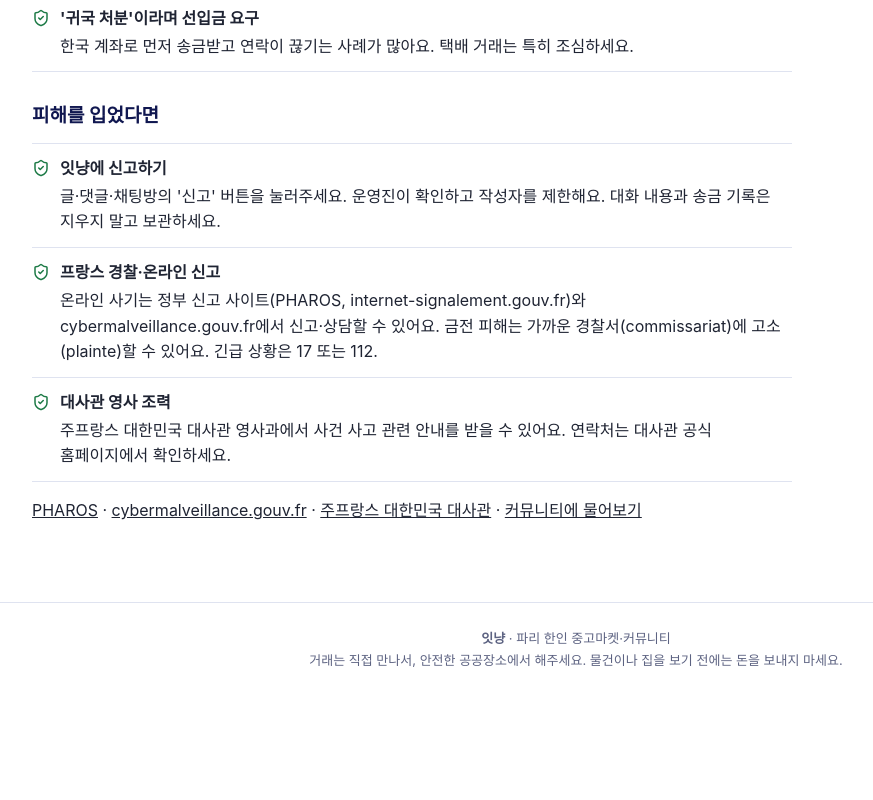
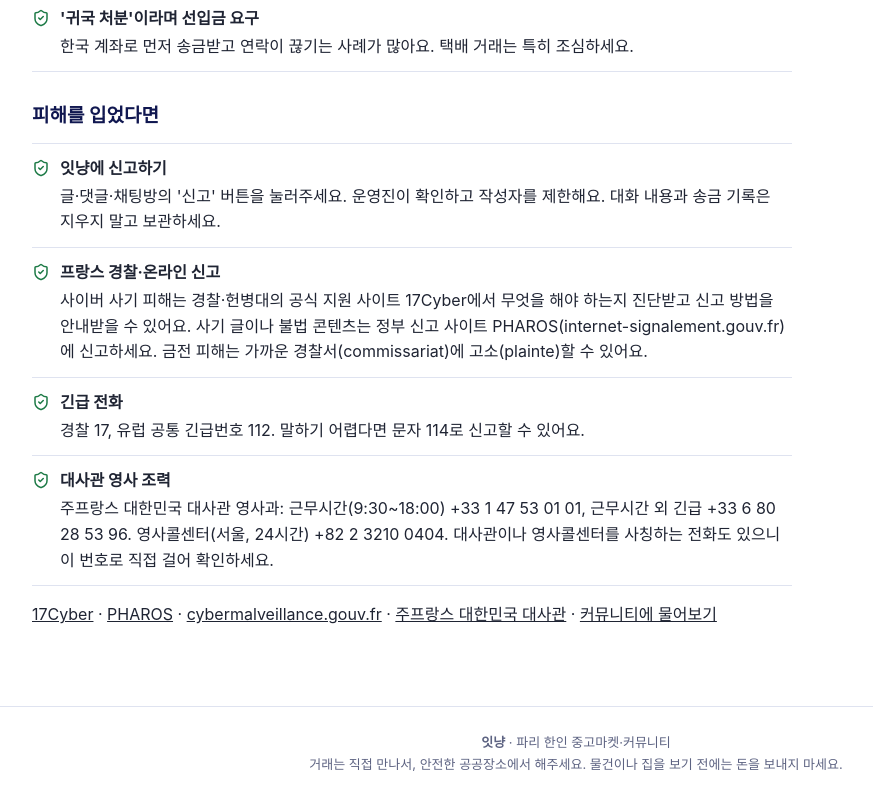
Before and after one commit to PfClaKr/sub_project, a Next.js app in the folder srcs/frontend/: page /safety in a window 1280 px wide. Shown: the part 1140-1940 px from the top of the page, without its empty margins (64-937 px from the left). Before the commit the page ends 1836 px from the top, so only its background shows below. Built offline with nearby package versions, Linux system fonts and the light colour scheme; no server answers.

Commit message:
fix: SMIC 12.31 since June 2026 and verified safety contacts

```diff
--- a/srcs/frontend/app/safety/page.tsx
+++ b/srcs/frontend/app/safety/page.tsx
@@ -8,9 +8,9 @@
 	description: "집 구하기·알바·중고거래에서 자주 일어나는 사기 수법과 피하는 방법, 신고처를 정리했어요.",
 };
 
-// Static guide linked from every housing/job page. Official contacts are
-// links to the official sites rather than copied numbers, so they stay
-// current; check them before launch (docs/community-plan.md 12).
+// Static guide linked from every housing/job page. Contacts checked on
+// the official sites on 2026-10-17 (embassy numbers from its home page);
+// re-check them when the guide changes.
 export default function Page() {
 	return (
 		<div style={{ maxWidth: 760 }}>
@@ -50,10 +50,13 @@
 				<SectionTitle>피해를 입었다면</SectionTitle>
 				<SafetyList items={[
 					["잇냥에 신고하기", "글·댓글·채팅방의 '신고' 버튼을 눌러주세요. 운영진이 확인하고 작성자를 제한해요. 대화 내용과 송금 기록은 지우지 말고 보관하세요."],
-					["프랑스 경찰·온라인 신고", "온라인 사기는 정부 신고 사이트(PHAROS, internet-signalement.gouv.fr)와 cybermalveillance.gouv.fr에서 신고·상담할 수 있어요. 금전 피해는 가까운 경찰서(commissariat)에 고소(plainte)할 수 있어요. 긴급 상황은 17 또는 112."],
-					["대사관 영사 조력", "주프랑스 대한민국 대사관 영사과에서 사건 사고 관련 안내를 받을 수 있어요. 연락처는 대사관 공식 홈페이지에서 확인하세요."],
+					["프랑스 경찰·온라인 신고", "사이버 사기 피해는 경찰·헌병대의 공식 지원 사이트 17Cyber에서 무엇을 해야 하는지 진단받고 신고 방법을 안내받을 수 있어요. 사기 글이나 불법 콘텐츠는 정부 신고 사이트 PHAROS(internet-signalement.gouv.fr)에 신고하세요. 금전 피해는 가까운 경찰서(commissariat)에 고소(plainte)할 수 있어요."],
+					["긴급 전화", "경찰 17, 유럽 공통 긴급번호 112. 말하기 어렵다면 문자 114로 신고할 수 있어요."],
+					["대사관 영사 조력", "주프랑스 대한민국 대사관 영사과: 근무시간(9:30~18:00) +33 1 47 53 01 01, 근무시간 외 긴급 +33 6 80 28 53 96. 영사콜센터(서울, 24시간) +82 2 3210 0404. 대사관이나 영사콜센터를 사칭하는 전화도 있으니 이 번호로 직접 걸어 확인하세요."],
 				]} />
 				<p style={{ marginTop: 16 }}>
+					<a href="https://www.17cyber.gouv.fr" target="_blank" rel="noopener noreferrer">17Cyber</a>
+					{" · "}
 					<a href="https://www.internet-signalement.gouv.fr" target="_blank" rel="noopener noreferrer">PHAROS</a>
 					{" · "}
 					<a href="https://www.cybermalveillance.gouv.fr" target="_blank" rel="noopener noreferrer">cybermalveillance.gouv.fr</a>
```
Also changed, not shown: 3 other files (tests, documents, lock files or other folders).
